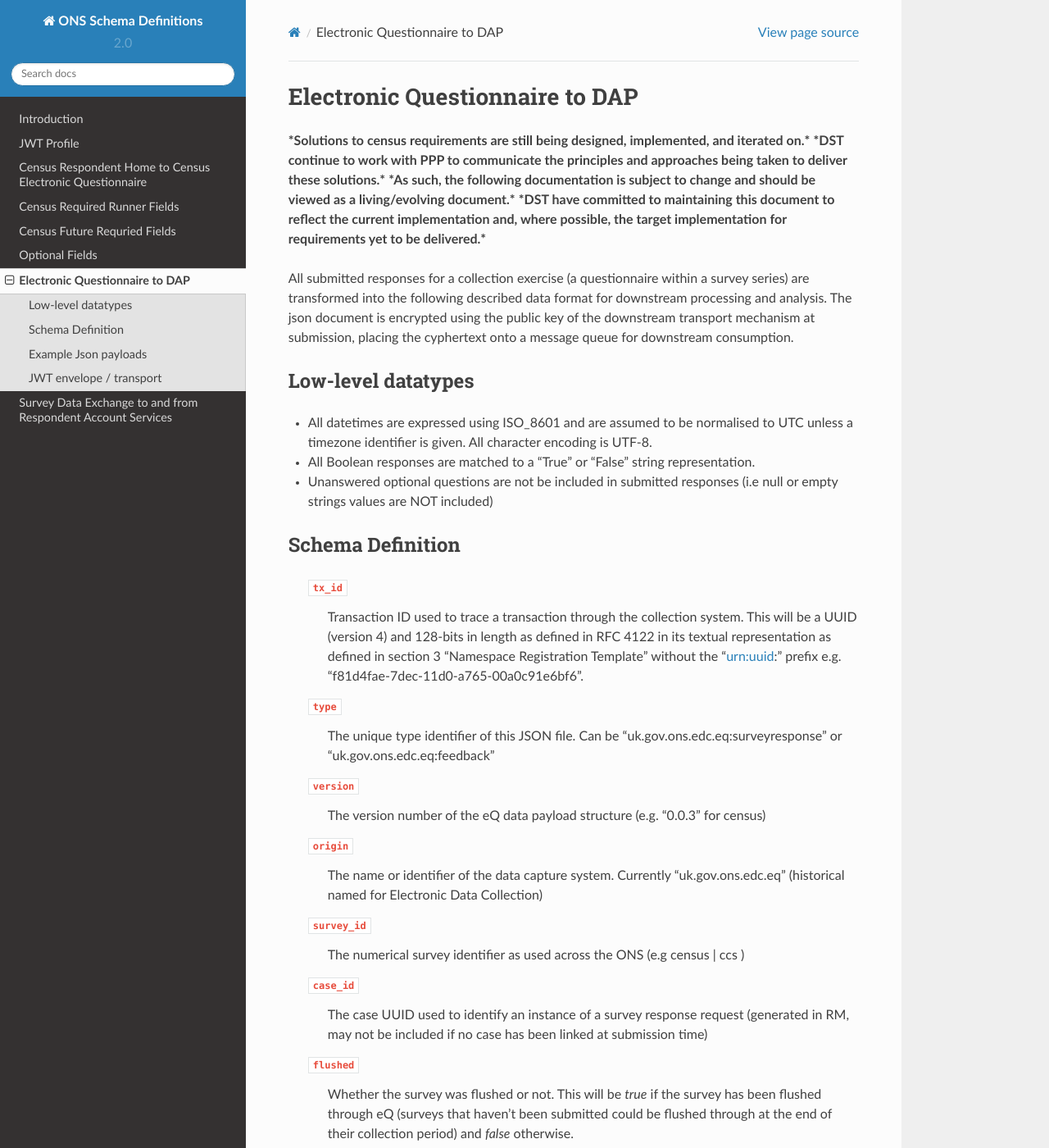
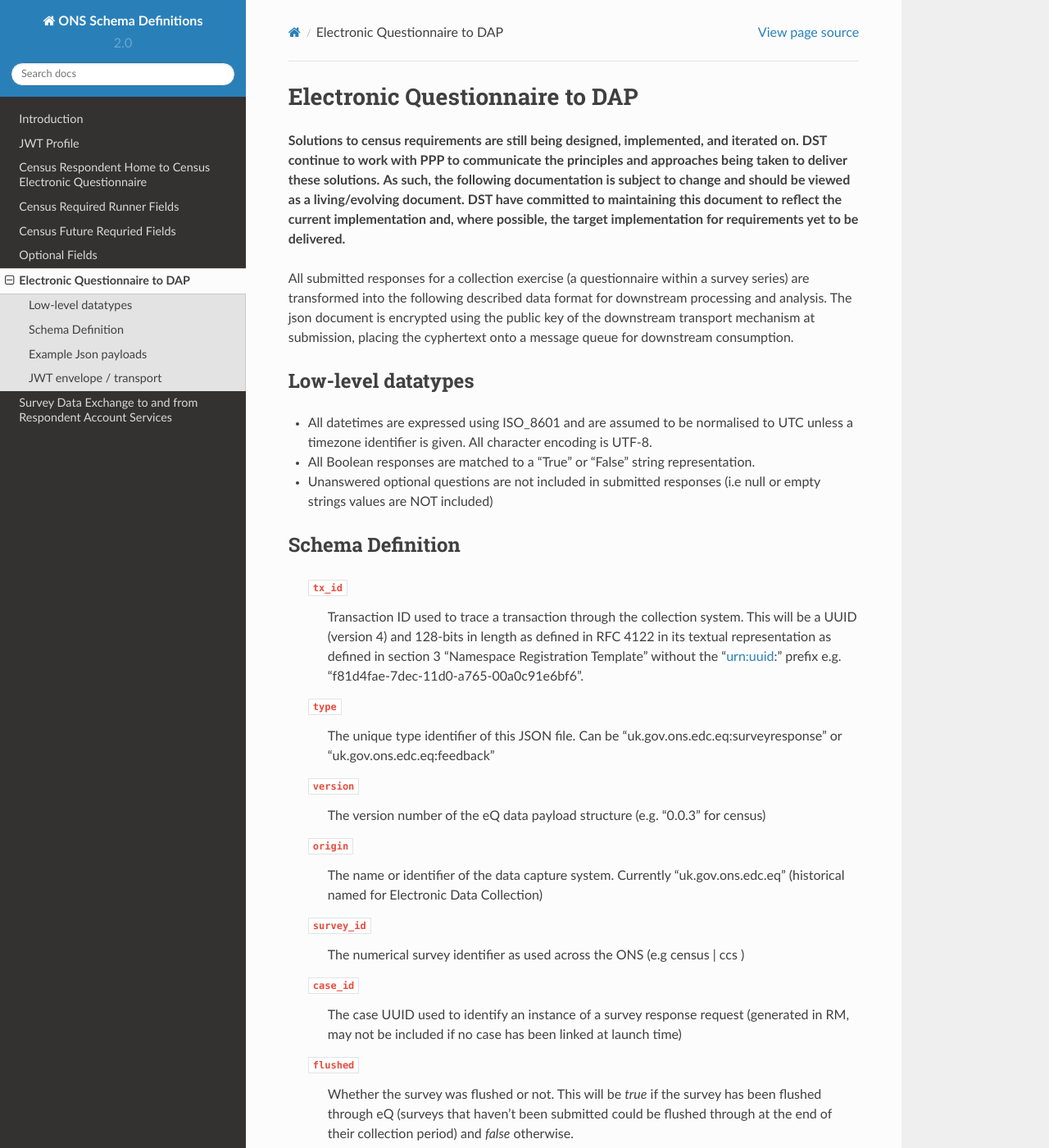
Before and after one commit to ONSdigital/ons-schema-definitions, a Sphinx documentation site: the page built from docs/electronic_questionnaire_to_dap.rst, in a window 1280 px wide and 1400 px high. Shown: the whole window at 82% size. Built offline with Sphinx 7.4.7 and the Read the Docs theme 2.0.0, drawn with Linux system fonts in a browser that asks for light colours; some of the changed text lies outside the part shown.

Commit message:
More minor changes

```diff
--- a/docs/electronic_questionnaire_to_dap.rst
+++ b/docs/electronic_questionnaire_to_dap.rst
@@ -1,9 +1,9 @@
 Electronic Questionnaire to DAP
 ------------------------------------------------
-***Solutions to census requirements are still being designed, implemented, and iterated on.***
-***DST continue to work with PPP to communicate the principles and approaches being taken to deliver these solutions.***
-***As such, the following documentation is subject to change and should be viewed as a living/evolving document.***
-***DST have committed to maintaining this document to reflect the current implementation and, where possible, the target implementation for requirements yet to be delivered.***
+**Solutions to census requirements are still being designed, implemented, and iterated on.**
+**DST continue to work with PPP to communicate the principles and approaches being taken to deliver these solutions.**
+**As such, the following documentation is subject to change and should be viewed as a living/evolving document.**
+**DST have committed to maintaining this document to reflect the current implementation and, where possible, the target implementation for requirements yet to be delivered.**
 
 All submitted responses for a collection exercise (a questionnaire within a survey series) are transformed into
 the following described data format for downstream processing and analysis. The json document is encrypted using the
@@ -16,7 +16,7 @@ Low-level datatypes
 
 * All Boolean responses are matched to a "True" or "False" string representation.
 
-* Unanswered optional questions are not be included in submitted responses (i.e null or empty strings values are NOT included)
+* Unanswered optional questions are not included in submitted responses (i.e null or empty strings values are NOT included)
 
 
 Schema Definition
@@ -34,7 +34,7 @@ Schema Definition
   ``survey_id``
     The numerical survey identifier as used across the ONS (e.g census | ccs )
   ``case_id``
-    The case UUID used to identify an instance of a survey response request (generated in RM, may not be included if no case has been linked at submission time)
+    The case UUID used to identify an instance of a survey response request (generated in RM, may not be included if no case has been linked at launch time)
   ``flushed``
     Whether the survey was flushed or not. This will be `true` if the survey has been flushed through eQ (surveys that haven't been submitted could be flushed through at the end of their collection period) and `false` otherwise.
   ``collection``
```
Also changed, not shown: other parts of docs/electronic_questionnaire_to_dap.rst (+5 -4 lines).
